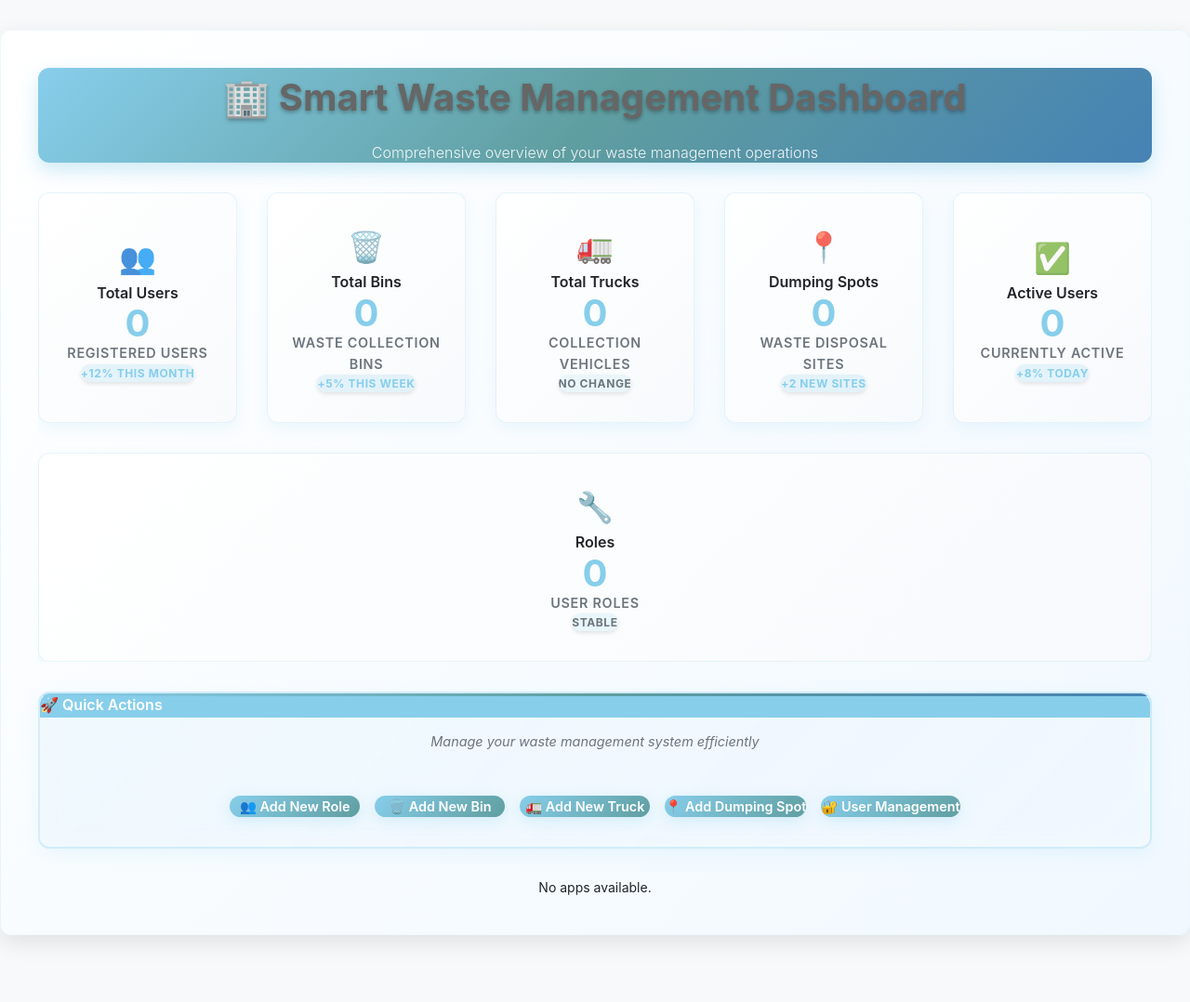
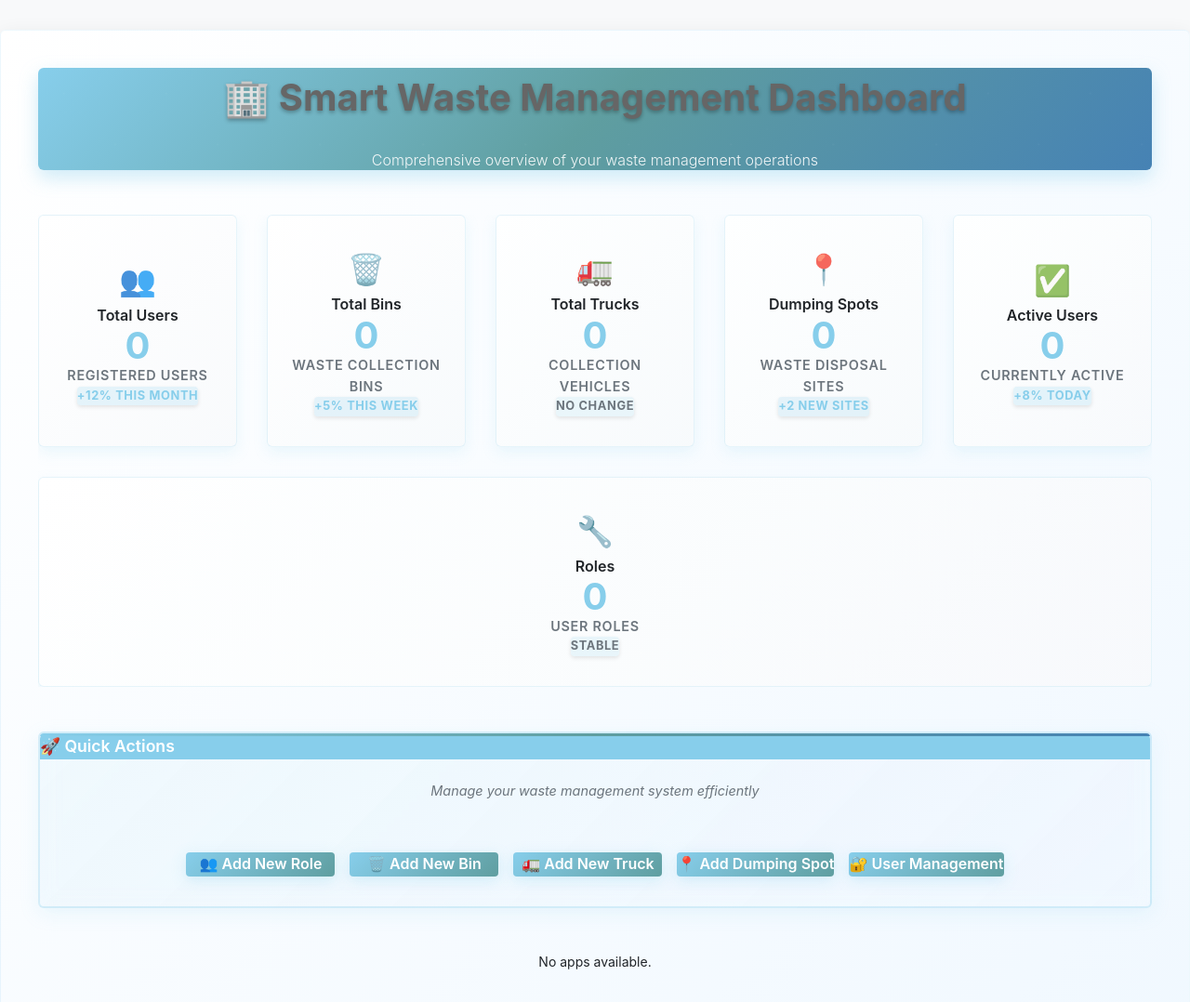
Before and after one commit to jamstanleyambe/smart-waste-management-main, a Django app: template templates/admin/index.html in a window 1280 px wide. Shown: the part 62-1140 px from the top of the page at 93% size. Run offline with Django 4.2, Linux system fonts and the light colour scheme; the template is opened without the code that fills it, so the values that code supplies are empty.

Commit message:
🎨 Professional Styling Enhancement - Clean & Spacious Design
✨ Major Styling Improvements:
- Removed weird border radius (12px → 4px/6px) for cleaner look
- Enhanced padding and margins throughout the interface
- Improved button styling with better spacing (1rem 2rem padding)
- Enhanced form inputs with better padding (1rem) and margins
- Improved table styling with better cell padding (1.25rem)
- Enhanced role badges with cleaner border radius (4px)
- Better stat card padding (2rem 1.5rem) and margins
- Improved dashboard container spacing (3rem padding, 3rem gap)
- Enhanced dashboard header with better padding (3rem 2rem)
- Better quick actions module spacing (2.5rem padding)
- Improved user actions with better gap (1.5rem) and padding
- Enhanced app list modules with better padding (2rem) and margins
- Better section headers with improved spacing
- Enhanced main content padding (2rem) and gaps (3rem)
- Improved header padding (1.5rem 2rem)
- Better module styling with cleaner border radius and padding

🎯 Result: Professional, clean, and spacious admin interface with consistent spacing and modern design principles

```diff
--- a/templates/admin/base_site.html
+++ b/templates/admin/base_site.html
@@ -155,18 +155,19 @@
         background: var(--primary-color);
         color: white;
         font-weight: 600;
-        border-radius: 12px 12px 0 0;
-        padding: 1.25rem 1.75rem;
+        border-radius: 6px 6px 0 0;
+        padding: 1.5rem 2rem;
         margin: 0;
-        font-size: 1rem;
+        font-size: 1.1rem;
     }
 
     .module {
         background: var(--card-bg);
-        border-radius: 12px;
+        border-radius: 6px;
         box-shadow: var(--shadow);
         border: 1px solid var(--border-color);
-        margin-bottom: 2.5rem;
+        margin-bottom: 2rem;
+        padding: 1rem;
         overflow: hidden;
         width: 100% !important;
         max-width: 1200px !important;
@@ -204,12 +205,13 @@
         background: linear-gradient(135deg, var(--secondary-color) 0%, #4299e1 100%);
         color: white;
         border: none;
-        border-radius: 8px;
-        padding: 0.75rem 1.5rem;
+        border-radius: 4px;
+        padding: 1rem 2rem;
         font-weight: 600;
         text-decoration: none;
         transition: all 0.3s ease;
         box-shadow: var(--shadow);
+        margin: 0.5rem;
     }
 
     .button:hover, input[type=submit]:hover, input[type=button]:hover {
@@ -324,10 +331,11 @@
     /* Quick Actions Module */
     .quick-actions-module {
         background: var(--card-bg);
-        border-radius: 12px;
+        border-radius: 6px;
         box-shadow: var(--shadow);
         border: 1px solid var(--border-color);
-        margin-bottom: 3rem;
+        margin: 2rem 0;
+        padding: 2rem;
         overflow: hidden;
         width: 100% !important;
         max-width: 1200px !important;
@@ -490,11 +500,11 @@
     .dashboard-container {
         width: 100% !important;
         max-width: 100% !important;
-        margin: 1.5rem auto !important;
+        margin: 2rem auto !important;
         box-sizing: border-box !important;
-        padding: 2rem;
+        padding: 3rem;
         background: linear-gradient(135deg, rgba(255, 255, 255, 0.95) 0%, rgba(240, 248, 255, 0.95) 100%);
-        border-radius: 12px;
+        border-radius: 6px;
         box-shadow: 0 8px 24px rgba(0, 0, 0, 0.1);
         backdrop-filter: blur(10px);
         border: 1px solid rgba(135, 206, 235, 0.1);
@@ -502,7 +512,7 @@
         position: relative;
         display: flex;
         flex-direction: column;
-        gap: 2rem;
+        gap: 3rem;
         left: 0;
         transform: none;
     }
@@ -1011,14 +1021,14 @@
     .stat-card {
         background: linear-gradient(135deg, rgba(255, 255, 255, 0.95) 0%, rgba(248, 250, 252, 0.95) 100%);
         border: 1px solid rgba(135, 206, 235, 0.2);
-        border-radius: 12px;
-        padding: 1.5rem 1rem;
+        border-radius: 6px;
+        padding: 2rem 1.5rem;
         text-align: center;
         box-shadow: 0 6px 15px rgba(135, 206, 235, 0.15);
         transition: all 0.4s cubic-bezier(0.4, 0, 0.2, 1);
         position: relative;
         overflow: hidden;
-        min-height: 140px;
+        min-height: 160px;
         min-width: 200px;
         flex: 1 1 200px;
         display: flex;
@@ -1091,11 +1101,11 @@
     }
 
     .stat-card .stat-trend {
-        font-size: 0.75rem;
+        font-size: 0.8rem;
         font-weight: 700;
-        margin-top: 0.5rem;
-        padding: 0.4rem 0.8rem;
-        border-radius: 20px;
+        margin-top: 0.75rem;
+        padding: 0.5rem 1rem;
+        border-radius: 4px;
         display: inline-block;
         text-transform: uppercase;
         letter-spacing: 0.05em;
@@ -1120,9 +1130,9 @@
     /* Dashboard Header */
     .dashboard-header {
         text-align: center;
-        padding: 2rem 1.5rem;
+        padding: 3rem 2rem;
         background: linear-gradient(135deg, var(--primary-color) 0%, #5f9ea0 50%, #4682b4 100%);
-        border-radius: 12px;
+        border-radius: 6px;
         color: white;
         box-shadow: 0 8px 20px rgba(135, 206, 235, 0.4);
         width: 100% !important;
@@ -1132,9 +1142,10 @@
         overflow: hidden;
         display: flex;
         flex-direction: column;
-        gap: 1rem;
+        gap: 1.5rem;
         justify-content: center;
         align-items: center;
+        margin-bottom: 2rem;
     }
 
     .dashboard-header::before {
@@ -1177,7 +1188,7 @@
     .quick-actions-module {
         background: linear-gradient(135deg, rgba(135, 206, 235, 0.08) 0%, rgba(240, 248, 255, 0.12) 100%);
         border: 2px solid rgba(135, 206, 235, 0.3);
-        border-radius: 12px;
+        border-radius: 6px;
         box-shadow: 0 6px 20px rgba(135, 206, 235, 0.15);
         backdrop-filter: blur(10px);
         position: relative;
@@ -1187,7 +1198,8 @@
         box-sizing: border-box !important;
         display: flex;
         flex-direction: column;
-        gap: 1rem;
+        gap: 1.5rem;
+        padding: 2.5rem;
     }
 
     .quick-actions-module::before {
@@ -1214,17 +1228,17 @@
     }
 
     .user-actions .button {
-        margin: 0.25rem;
+        margin: 0.5rem;
         display: inline-flex;
         align-items: center;
-        gap: 0.5rem;
-        font-size: 0.9rem;
-        padding: 0.75rem 1.5rem;
-        border-radius: 12px;
+        gap: 0.75rem;
+        font-size: 1rem;
+        padding: 1rem 2rem;
+        border-radius: 4px;
         font-weight: 600;
         text-transform: none;
         letter-spacing: normal;
-        min-width: 140px;
+        min-width: 160px;
         justify-content: center;
         transition: all 0.4s cubic-bezier(0.4, 0, 0.2, 1);
         background: linear-gradient(135deg, var(--primary-color) 0%, #5f9ea0 100%);
```
Also changed, not shown: other parts of templates/admin/base_site.html (+42 -26 lines).
